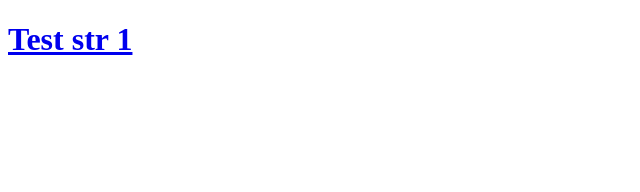
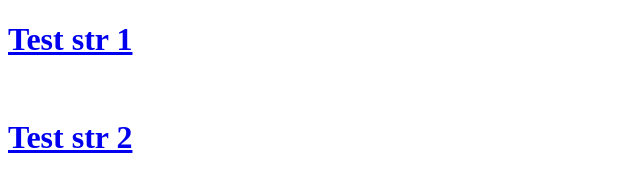
Before and after one commit to DokKokBander/test, a plain HTML site: page index.html in a window 1280 px wide. Shown: the whole page, without its empty margins (0-640 px from the left). Drawn offline with Linux system fonts and the light colour scheme.

Commit message:
add second stroke

```diff
--- a/index.html
+++ b/index.html
@@ -9,6 +9,8 @@
     <div class="wrapper">
         <div class="container">
             <label for="#"><h1><a href="https://www.youtube.com/live/pt4qkWORaRQ?si=eO8YOpyhRyJvhsZL">Test str 1</a></h1></label>
+            <br>
+            <label for="#"><h1><a href="https://www.youtube.com/live/pt4qkWORaRQ?si=eO8YOpyhRyJvhsZL">Test str 2</a></h1></label>
         </div>
     </div>
 </body>
```
